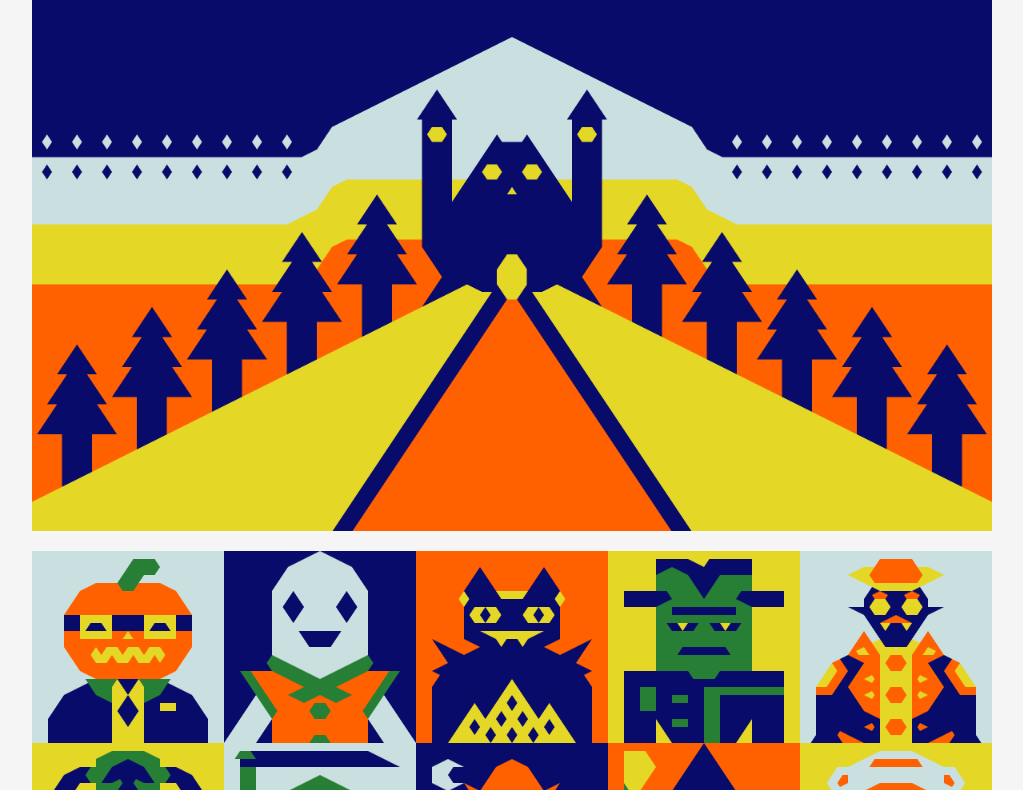
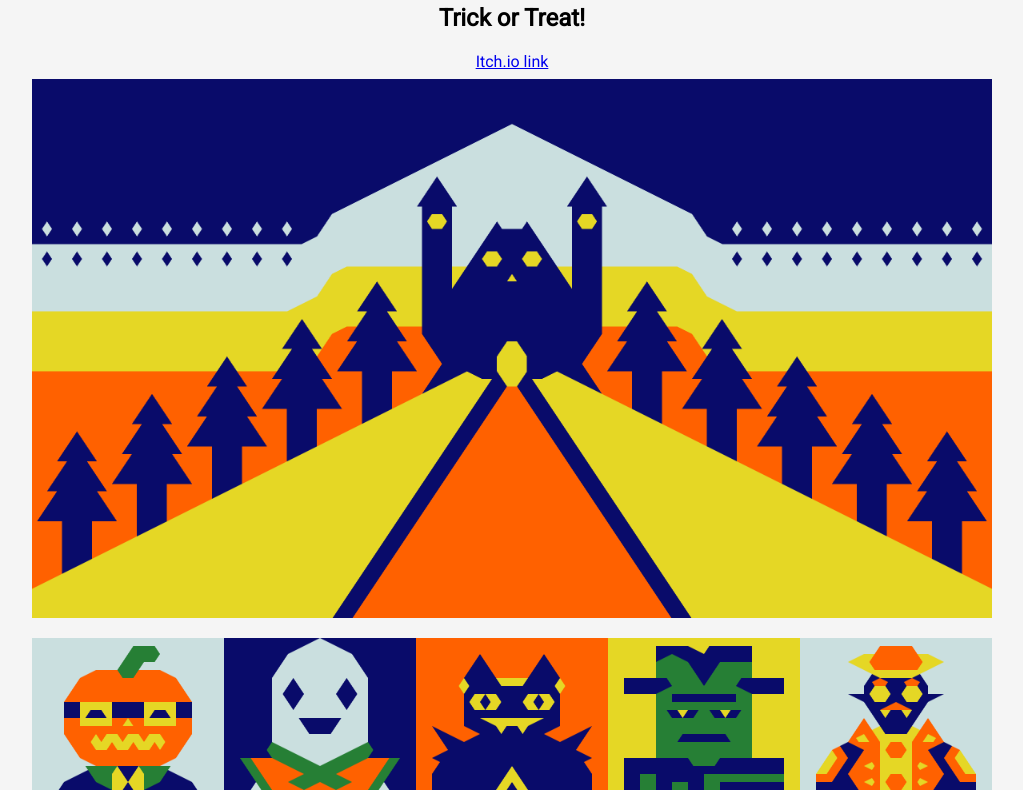
Before and after one commit to redmoe/munrohoberman, a plain HTML site: page treat.html in a window 1280 px wide. Shown: the part 62-852 px from the top of the page, without its empty margins (128-1151 px from the left). Drawn offline with Linux system fonts and the light colour scheme.

Commit message:
Update treat.html

```diff
--- a/treat.html
+++ b/treat.html
@@ -18,13 +18,13 @@
       </div>
     </div>
     <div class="pageContent">
-
+        <h2>Trick or Treat!</h2>
+        <a href="https://munro.itch.io/trick-or-treat">Itch.io link</a>
         <img src="images/treat1.png">
         <img src="images/treat2.png">
         <img src="images/treat3.png">
         <img src="images/treat4.png">
         <img src="images/treat5.png">
-
       </div>
    </div>
 </body>
```
